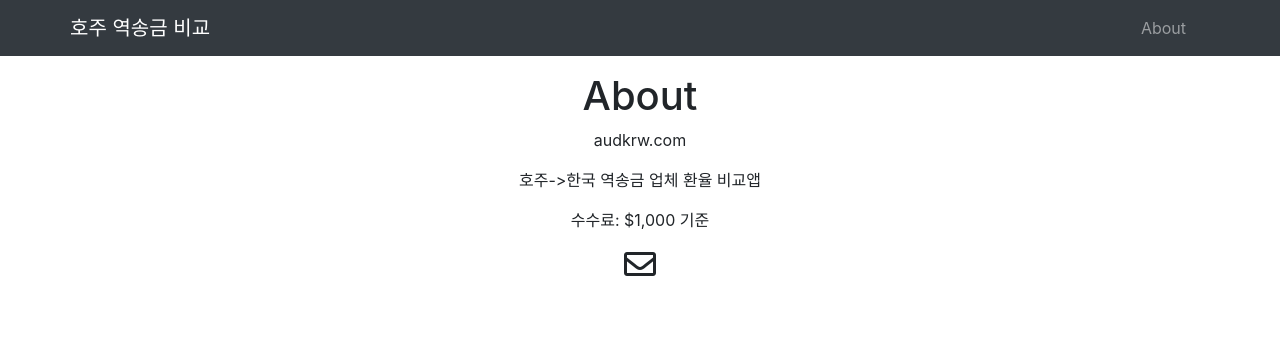
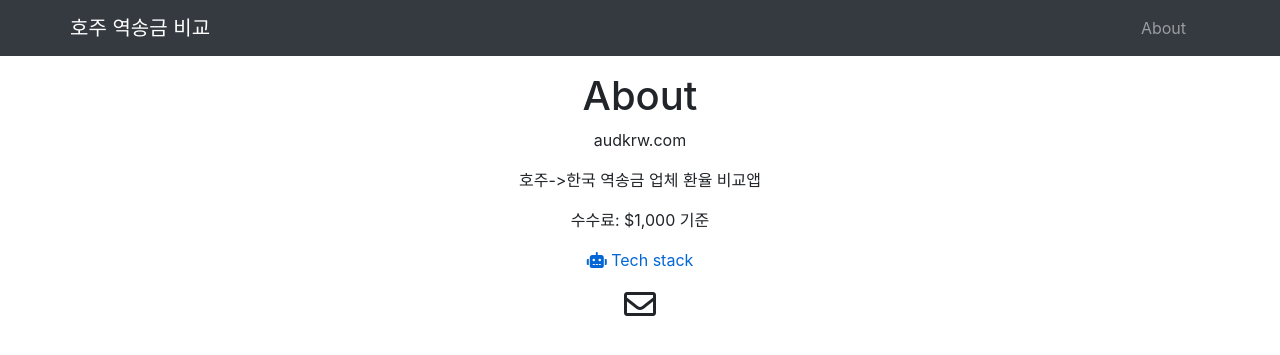
Before and after one commit to minho42/ysk, a Django app: page /about/ in a window 1280 px wide. Shown: the top 355 px of the page. Run offline with Django 3.2, Linux system fonts and the light colour scheme; some libraries are stand-ins or nearby versions.

Commit message:
added tech stack

```diff
--- a/templates/about.html
+++ b/templates/about.html
@@ -17,6 +17,12 @@
       수수료: ${{ BASE_AMOUNT|intcomma }} 기준
     </p>
 
+    <p>
+      <a href="https://stackshare.io/minho42/audkrw-com" target="_blank" rel="noopener noreferrer" class="">
+        <i class="fas fa-robot"></i> Tech stack
+      </a>
+    </p>
+
     <div class="contact-links">
       <a href="mailto:minho42@gmail.com" target="_blank" rel="noopener noreferrer">
         <i class="far fa-envelope fa-2x"></i>
```
